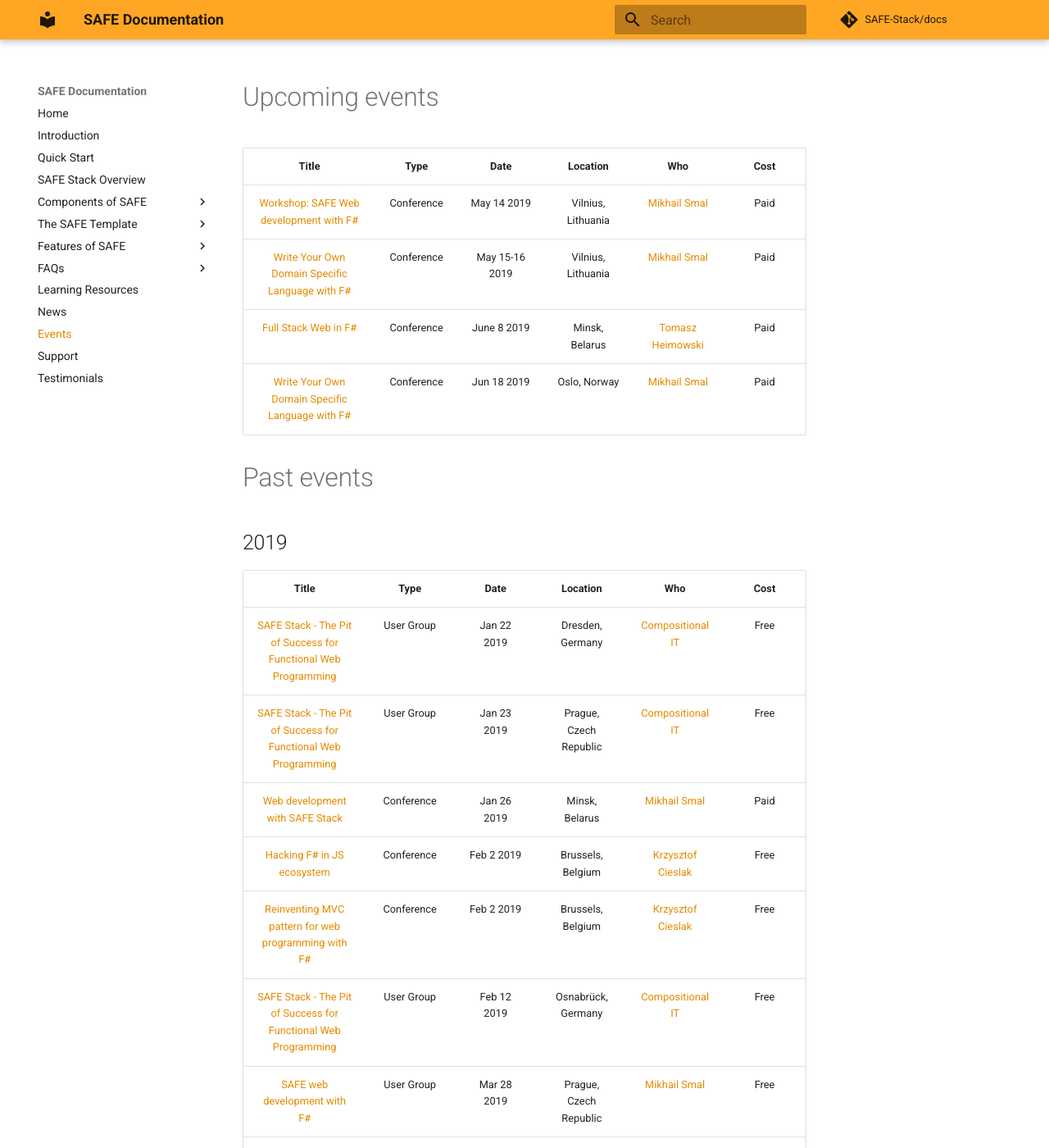
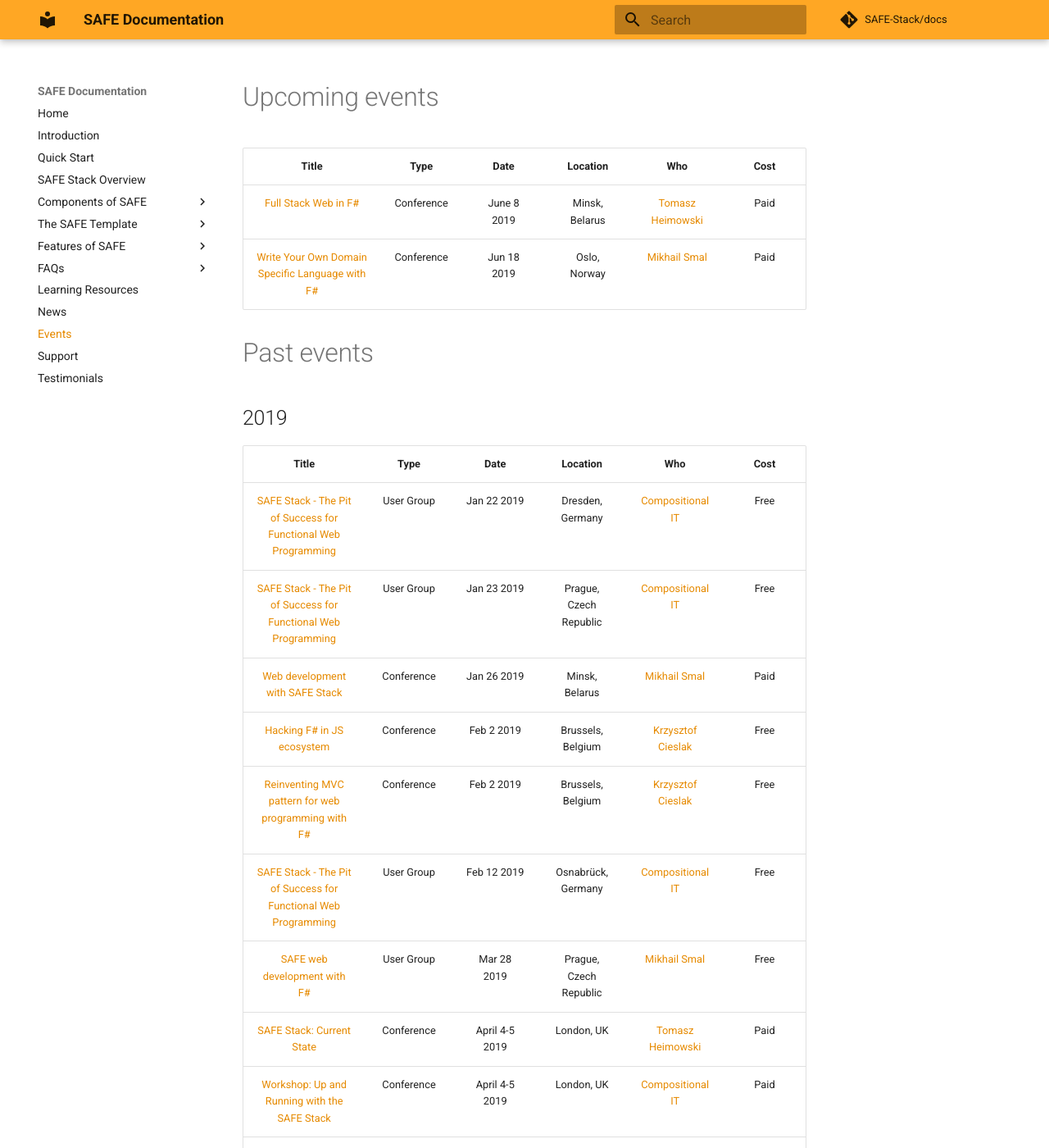
Before and after one commit to SAFE-Stack/docs, an MkDocs documentation site: the page built from docs/events.md, in a window 1280 px wide and 1400 px high. Shown: the whole window at 82% size. Built offline with MkDocs 1.6.1 and Material for MkDocs 9.7.7, drawn with Linux system fonts in a browser that asks for light colours; comment, search, counter and statistics services are not loaded; some of the changed text lies outside the part shown.

Commit message:
Update events.md

```diff
--- a/docs/events.md
+++ b/docs/events.md
@@ -2,8 +2,6 @@
 
 | Title | Type | Date | Location | Who | Cost |
 |:-:|:-:|:-:|:-:|:-:|:-:|
-| [Workshop: SAFE Web development with F#](https://devdays.lt/safe-web/) | Conference | May 14 2019 | Vilnius, Lithuania | [Mikhail Smal](https://twitter.com/mvsmal) | Paid
-| [Write Your Own Domain Specific Language with F#](https://devdays.lt/mikhail-smal/) | Conference | May 15-16 2019 | Vilnius, Lithuania | [Mikhail Smal](https://twitter.com/mvsmal) | Paid
 | [Full Stack Web in F#](https://dotnetsummit.by/) | Conference | June 8 2019 | Minsk, Belarus | [Tomasz Heimowski](https://theimowski.com) | Paid
 | [Write Your Own Domain Specific Language with F#](https://ndcoslo.com/talk/write-your-own-domain-specific-language-with-f/) | Conference | Jun 18 2019 | Oslo, Norway | [Mikhail Smal](https://twitter.com/mvsmal) | Paid
 
```
Also changed, not shown: other parts of docs/events.md (+2 -0 lines).
